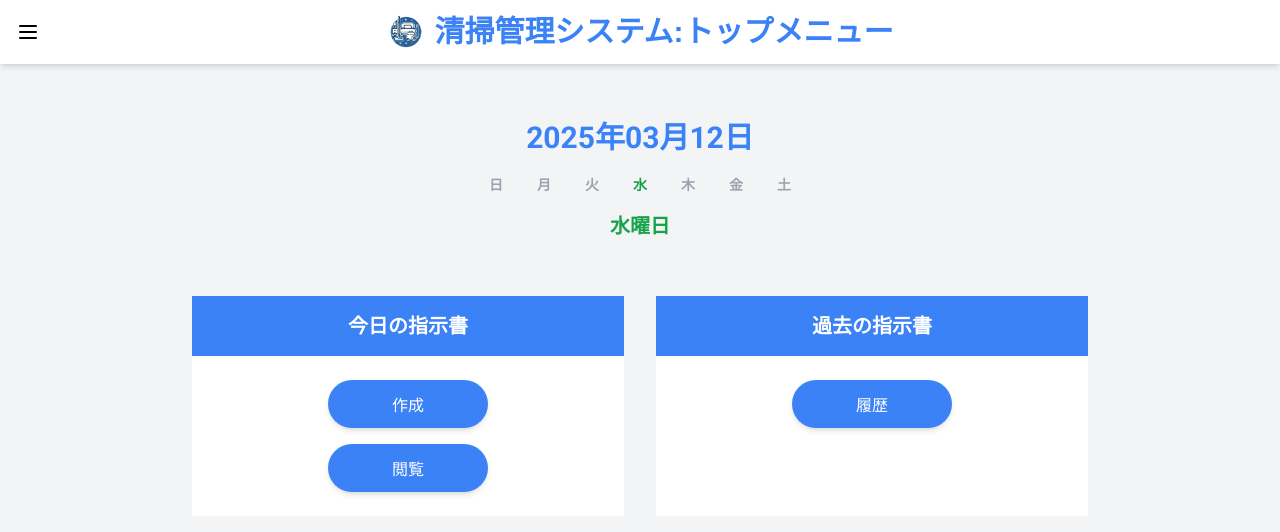
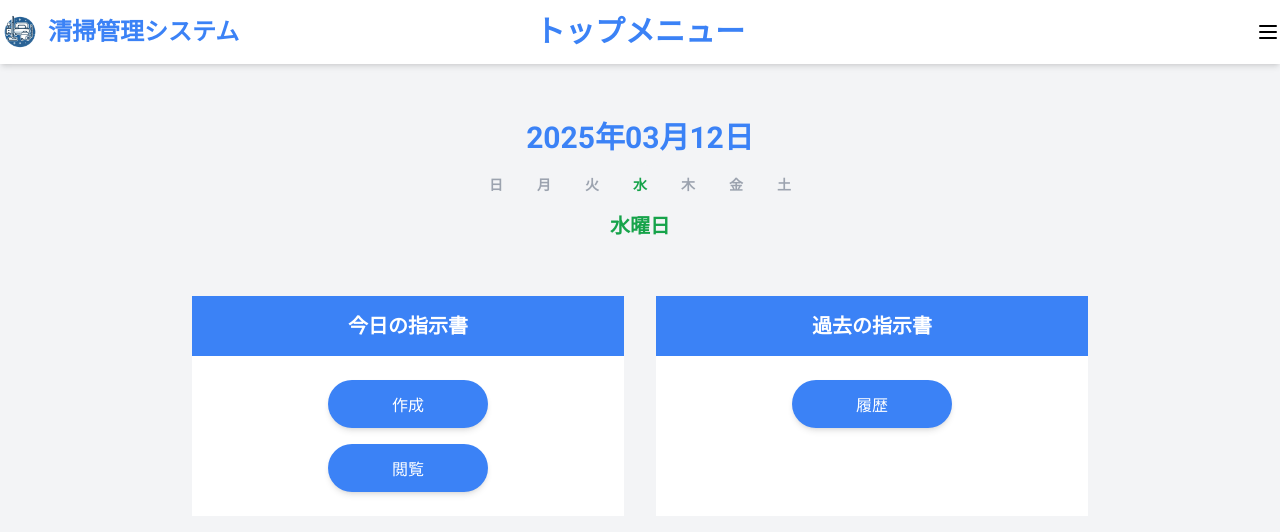
Before and after one commit to Keisuke-MARs/cleaning-management, a Next.js app: page / in a window 1280 px wide. Shown: the top 532 px of the page. Built offline with nearby package versions, Linux system fonts and the light colour scheme; a web font is replaced by a local one.

Commit message:
レイアウト変更

```diff
--- a/src/app/components/layout/header-with-menu.tsx
+++ b/src/app/components/layout/header-with-menu.tsx
@@ -31,22 +31,30 @@ export default function HeaderWithMenu({ title }: HeaderWithMenuProps) {
 
     return (
         <header className="bg-surface shadow-md">
-            <div className="container mx-auto px-4 h-16 flex items-center justify-between">
-                <button onClick={() => setIsOpen(!isOpen)} className="text-black hover:opacity-75 transition-opacity">
+            <div className="container mx-auto px-4 h-16 flex items-center relative">
+                {/* 左側のロゴリンク */}
+                <Link href="/" className="flex items-center hover:opacity-75 transition-opacity absolute left-0">
+                    <Image src="/icon.png" alt="アイコン" width={40} height={40} className="mr-2" />
+                    <h1 className={`font-bold text-primary font-heading ${isMobile ? "text-md" : "text-2xl"}`}>
+                        {isMobile ? "清掃管理システム" : "清掃管理システム"}
+                    </h1>
+                </Link>
+
+                {/* 中央のタイトル */}
+                <h1 className={`font-bold text-primary font-heading text-center ${isMobile ? "text-md" : "text-3xl"} mx-auto`}>
+                    {title}
+                </h1>
+
+                {/* 右側のハンバーガーメニュー */}
+                <button
+                    onClick={() => setIsOpen(!isOpen)}
+                    className="text-black hover:opacity-75 transition-opacity absolute right-0"
+                >
                     {isOpen ? <X className="h-6 w-6" /> : <Menu className="h-6 w-6" />}
                 </button>
-                <div className="flex items-center justify-center flex-grow">
-                    <Link href="/" className="flex items-center hover:opacity-75 transition-opacity">
-                        <Image src="/icon.png" alt="アイコン" width={40} height={40} className="mr-2" />
-                        <h1 className={`font-bold text-primary font-heading ${isMobile ? "text-md" : "text-3xl"}`}>
-                            {isMobile ? "清掃管理システム:" : "清掃管理システム:"}
-                            {title}
-                        </h1>
-                    </Link>
-                </div>
-                <div className="w-6"></div>
             </div>
-            {/*モバイルメニュー */}
+
+            {/* モバイルメニュー */}
             {isOpen && (
                 <div className="absolute left-0 right-0 bg-white shadow-lg z-50">
                     <nav className="container mx-auto py-2">
```
